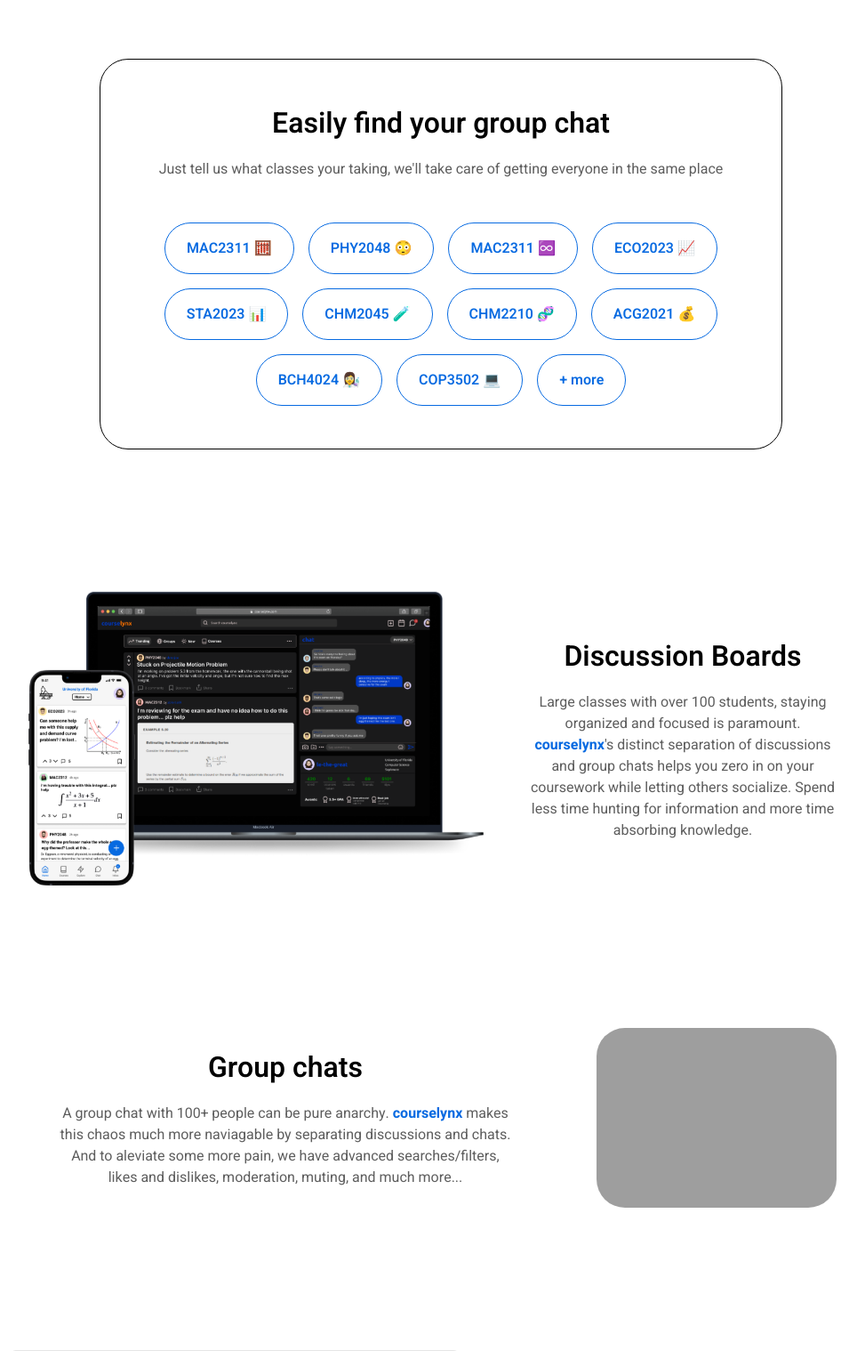
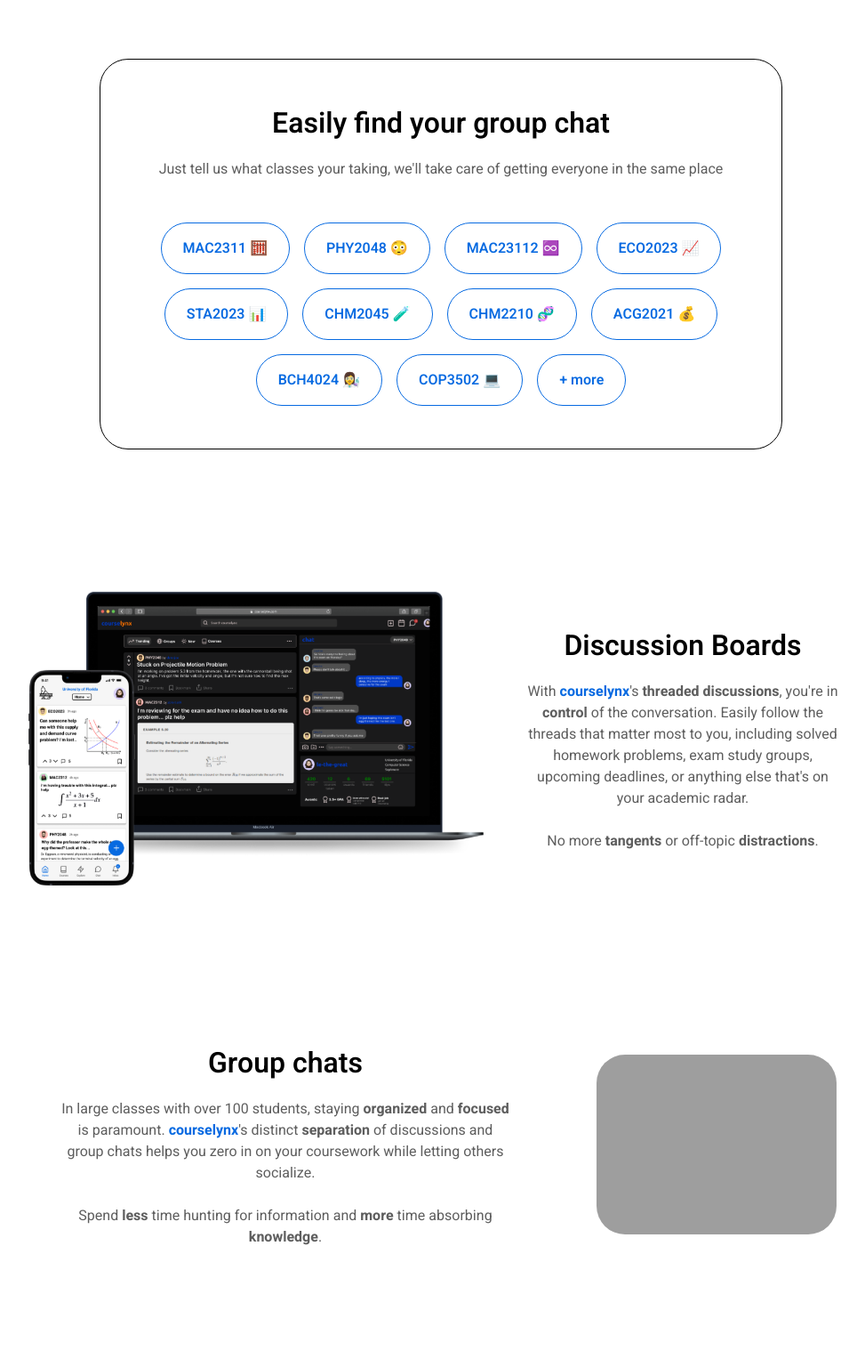
Before and after one commit to Courselynx/landing-page, a Flask app: page / in a window 1280 px wide. Shown: the part 1084-2602 px from the top of the page at 89% size, without its empty margins (144-1117 px from the left). Run offline with Flask 3, Linux system fonts and the light colour scheme; grey boxes are pictures that could not be loaded.

Commit message:
minor fixes

```diff
--- a/static/css/styles.css
+++ b/static/css/styles.css
@@ -304,6 +304,7 @@ html body section.container button.sign-up {
   .survey {
     align-self: center;
     padding: 0.5rem 0;
+    font-size: 1.5rem;
   }
 
   .nav {
--- a/templates/index.html
+++ b/templates/index.html
@@ -38,7 +38,7 @@
                 <div class="b">
                     <span class="gc disappear">MAC2311 🧮</span>
                     <span class="gc disappear">PHY2048 😳</span>
-                    <span class="gc disappear">MAC2311 ♾️</span>
+                    <span class="gc disappear">MAC23112 ♾️</span>
                     <span class="gc disappear">ECO2023 📈</span>
                     <span class="gc disappear">STA2023 📊</span>
                     <span class="gc disappear">CHM2045 🧪</span>
@@ -54,13 +54,14 @@
             <img class="phoneputer" src="{{ url_for('static', filename='images/phone-mac.png') }}" alt="phone and computer displaying user interface">
             <div class="text dbs">
                 <h1 class="big-text two">Discussion Boards</h1>
-                <p class="info">Large classes with over 100 students, staying organized and focused is paramount. <span class="blue">courselynx</span>'s distinct separation of discussions and group chats helps you zero in on your coursework while letting others socialize. Spend less time hunting for information and more time absorbing knowledge.</p>
+                <p class="info">With <span class="blue">courselynx</span>'s <b>threaded discussions</b>, you're in <b>control</b> of the conversation. Easily follow the threads that matter most to you, including solved homework problems, exam study groups, upcoming deadlines, or anything else that's on your academic radar. <br><br>No more <b>tangents</b> or off-topic <b>distractions</b>.
+                </p>
             </div>
         </section>
         <section class="container-three four">
             <div class="text chat-group disappear">
                 <h1 class="big-text two ">Group chats</h1>
-                <p class="info">A group chat with 100+ people can be pure anarchy. <span class="blue">courselynx</span> makes this chaos much more naviagable by separating discussions and chats. And to aleviate some more pain, we have advanced searches/filters, likes and dislikes, moderation, muting, and much more...</p>
+                <p class="info">In large classes with over 100 students, staying <b>organized</b> and <b>focused</b> is paramount. <span class="blue">courselynx</span>'s distinct <b>separation</b> of discussions and group chats helps you zero in on your coursework while letting others socialize. <br><br>Spend <b>less</b> time hunting for information and <b>more</b> time absorbing <b>knowledge</b>.</p>
             </div>
             <img src="{{ url_for('static', filename='images/chat-gif.gif') }}" alt="gif of messages" class="gigf">
         </section>
```
